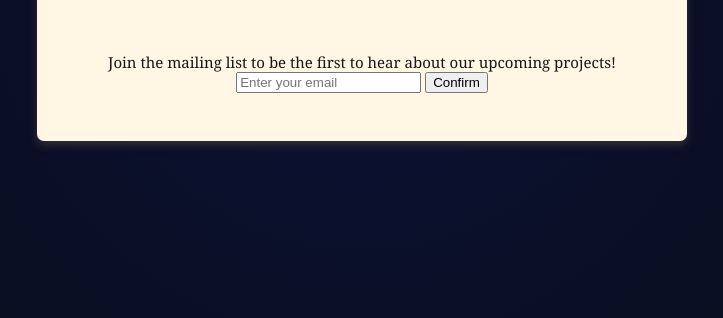
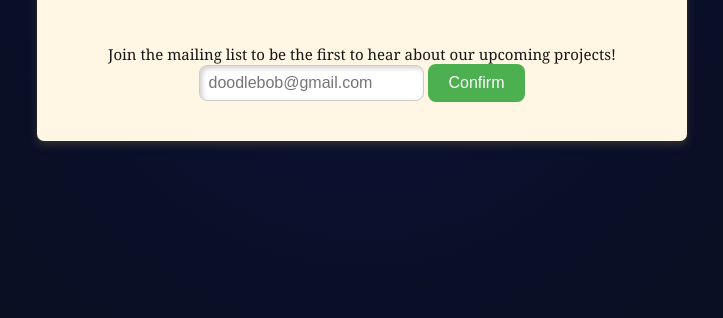
Before and after one commit to DaedalithDev/daedalith, a plain HTML site: page index.html in a window 1280 px wide. Shown: the part 434-752 px from the top of the page, without its empty margins (278-1001 px from the left). Drawn offline with Linux system fonts and the light colour scheme.

Commit message:
Update index.html

```diff
--- a/index.html
+++ b/index.html
@@ -27,9 +27,33 @@
                 <div class="words3" style="margin-top: 25px;">
                     <span style="font-family: Georgia; color: rgb(23, 23, 23); font: bolder; text-align: center; font-size: 15px; padding-top: 10px;">Join the mailing list to be the first to hear about our upcoming projects!</span>
                 </div>
-                <form action="https://formspree.io/f/your_form_id" method="POST">
-                    <input type="email" name="email" placeholder="Enter your email" required>
-                    <button type="submit">Confirm</button>
+                <form action="https://formspree.io/f/mnnvkbkn" method="POST">
+                    <input
+                        type="email"
+                        name="email"
+                        placeholder="doodlebob@gmail.com"
+                        required
+                        style="border-radius: 8px;
+                            box-shadow: inset 2px 2px 5px rgba(0,0,0,0.2);
+                            padding: 8px;
+                            border: 1px solid #ccc;
+                            outline: none;
+                            font-size: 16px;
+                            "
+                    >
+                    <button
+                        type="submit"
+                        style="border-radius: 8px;
+                            padding: 10px 20px;
+                            border: none;
+                            background-color: #4CAF50;
+                            color: white;
+                            font-size: 16px;
+                            cursor: pointer;
+                            "
+                    >
+                        Confirm
+                    </button>
                 </form>
             </div>
           </div>
```
